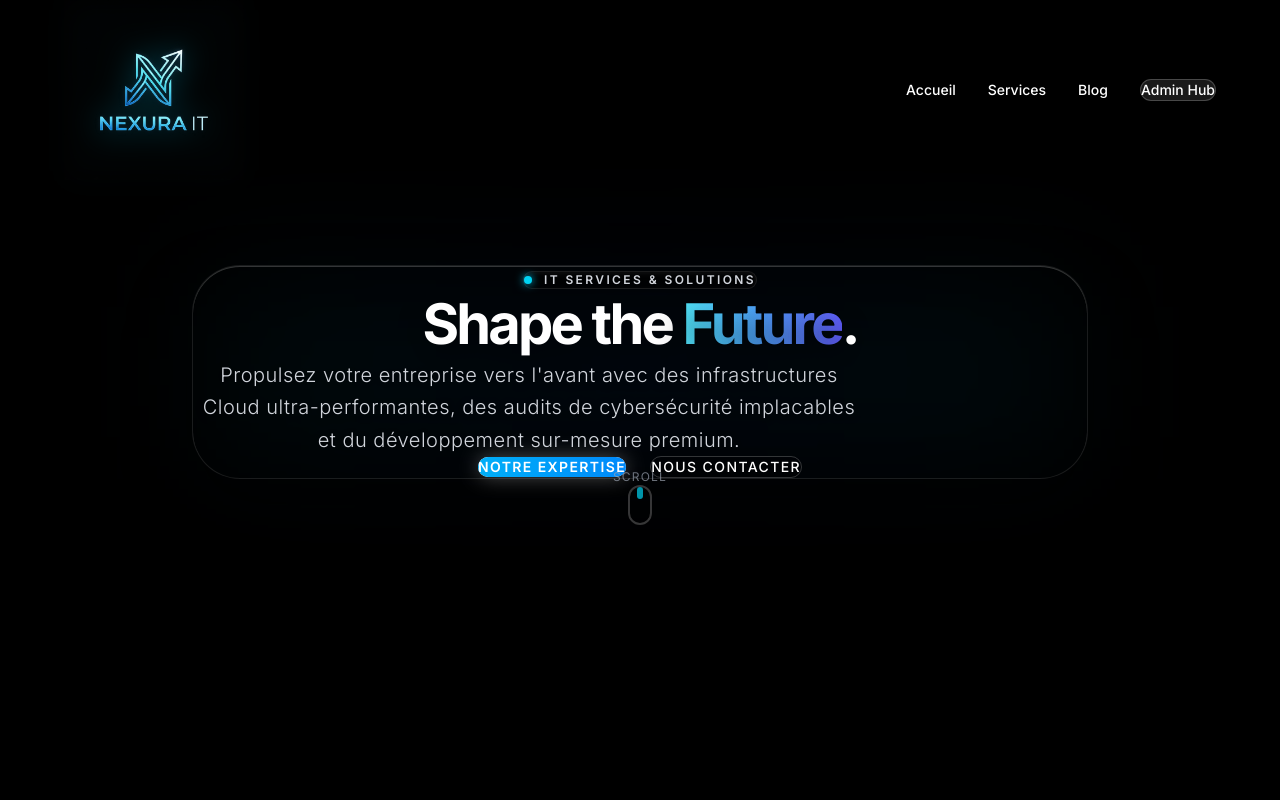
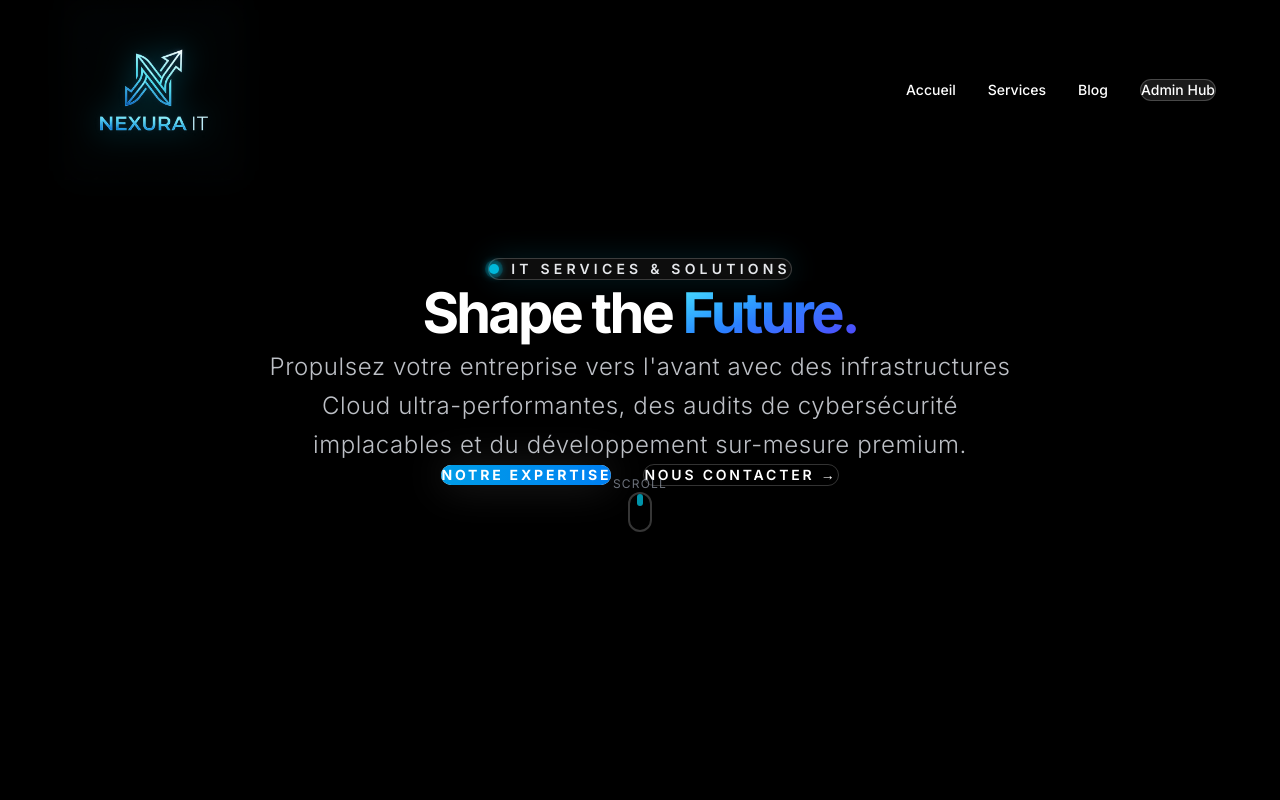
Before and after one commit to HoussemZorgui/Nexura-IT, a Next.js app: page / in a window 1280 px wide. Shown: the top 800 px of the page. Built offline with nearby package versions, Linux system fonts and the light colour scheme.

Commit message:
style: ultra premium minimalist redesign of the hero section floating above the laser

```diff
--- a/src/app/page.tsx
+++ b/src/app/page.tsx
@@ -20,36 +20,37 @@ export default function Home() {
 
           <div className="container px-4 text-center flex flex-col items-center justify-center relative z-10 w-full">
 
-            <div className="relative pointer-events-auto transform animate-fade-in group w-full max-w-4xl mx-auto mt-4 md:mt-10">
-              {/* Subtle ambient glow behind the card */}
-              <div className="absolute inset-0 bg-gradient-to-r from-cyan-500/10 via-blue-500/10 to-cyan-500/10 blur-3xl opacity-50 group-hover:opacity-100 transition-opacity duration-700"></div>
+            <div className="relative pointer-events-auto transform animate-fade-in group w-full max-w-5xl mx-auto mt-10 md:mt-20 flex flex-col items-center">
 
-              {/* The elegant glass card */}
-              <div className="relative bg-black/40 backdrop-blur-3xl px-8 py-16 md:px-16 md:py-20 rounded-[3rem] border border-white/10 shadow-[0_30px_60px_rgba(0,0,0,0.6),_inset_0_1px_rgba(255,255,255,0.2)]">
-
-                <div className="inline-flex items-center gap-3 px-5 py-2 rounded-full border border-white/10 bg-black/50 backdrop-blur-md text-gray-300 text-xs font-semibold tracking-[0.2em] uppercase mb-8 shadow-inner shadow-white/5">
-                  <span className="w-2 h-2 rounded-full bg-cyan-400 shadow-[0_0_8px_#00d2ff]"></span>
+              {/* Ultra-sleek Pill */}
+              <div className="inline-flex items-center gap-3 px-6 py-2.5 rounded-full border border-white/20 bg-white/5 backdrop-blur-md text-gray-200 text-xs md:text-sm font-semibold tracking-[0.3em] uppercase mb-10 shadow-[0_0_30px_rgba(0,210,255,0.15)] hover:border-cyan-400/50 transition-colors cursor-default">
+                <span className="relative flex h-2.5 w-2.5">
+                  <span className="animate-ping absolute inline-flex h-full w-full rounded-full bg-cyan-400 opacity-75"></span>
+                  <span className="relative inline-flex rounded-full h-2.5 w-2.5 bg-cyan-500 shadow-[0_0_10px_#00d2ff]"></span>
+                </span>
                 IT Services & Solutions
               </div>
 
-                <h1 className="text-5xl md:text-7xl lg:text-8xl font-black mb-6 tracking-tighter leading-tight text-white" style={{ textShadow: '0 10px 30px rgba(0,0,0,0.5)' }}>
-                  Shape the <span className="text-transparent bg-clip-text bg-gradient-to-r from-cyan-300 via-blue-400 to-indigo-500">Future</span>.
+              {/* Massive Typography floating on the beam */}
+              <h1 className="text-6xl md:text-8xl lg:text-[7.5rem] font-black mb-8 tracking-tighter leading-none text-white drop-shadow-2xl">
+                Shape the <span className="text-transparent bg-clip-text bg-gradient-to-br from-cyan-300 via-blue-500 to-indigo-600">Future.</span>
               </h1>
 
-                <p className="text-lg md:text-xl text-gray-300 max-w-2xl mx-auto mb-12 font-light tracking-wide leading-relaxed" style={{ textShadow: '0 2px 10px rgba(0,0,0,0.6)' }}>
+              {/* Refined Description */}
+              <p className="text-xl md:text-2xl text-gray-300/90 max-w-3xl mx-auto mb-14 font-light tracking-wide leading-relaxed drop-shadow-lg mix-blend-screen">
                 Propulsez votre entreprise vers l'avant avec des infrastructures Cloud ultra-performantes, des audits de cybersécurité implacables et du développement sur-mesure premium.
               </p>
 
-                <div className="flex flex-col sm:flex-row gap-6 justify-center items-center">
-                  <a href="#services" className="relative group/btn px-8 py-4 overflow-hidden rounded-full bg-white text-black font-semibold text-sm uppercase tracking-widest transition-all hover:scale-105 shadow-[0_0_20px_rgba(255,255,255,0.3)]">
+              {/* Minimalist Premium Buttons */}
+              <div className="flex flex-col sm:flex-row gap-8 justify-center items-center">
+                <a href="#services" className="relative group/btn px-10 py-5 overflow-hidden rounded-full bg-white text-black font-bold text-sm uppercase tracking-[0.2em] transition-all hover:scale-105 shadow-[0_0_40px_rgba(255,255,255,0.15)]">
                   <span className="relative z-10 transition-colors group-hover/btn:text-white">Notre Expertise</span>
-                    <div className="absolute inset-0 bg-gradient-to-r from-cyan-400 to-blue-600 scale-[3] translate-y-full group-hover/btn:translate-y-0 transition-transform duration-500 ease-out z-0"></div>
+                  <div className="absolute inset-0 bg-gradient-to-r from-cyan-500 to-blue-600 scale-[3] translate-y-full group-hover/btn:translate-y-0 transition-transform duration-500 ease-out z-0"></div>
                 </a>
 
-                  <a href="#contact" className="px-8 py-4 rounded-full border border-white/20 text-white font-medium text-sm tracking-widest uppercase hover:bg-white hover:text-black backdrop-blur-sm transition-all duration-300">
-                    Nous Contacter
+                <a href="#contact" className="group px-10 py-5 rounded-full border border-white/20 text-white font-semibold text-sm tracking-[0.2em] uppercase hover:border-cyan-400 hover:text-cyan-400 backdrop-blur-sm transition-all duration-300">
+                  Nous Contacter <span className="inline-block transition-transform group-hover:translate-x-2 ml-2">→</span>
                 </a>
-                </div>
               </div>
             </div>
 
```
Lines whose indentation alone changed are shown as unchanged.
